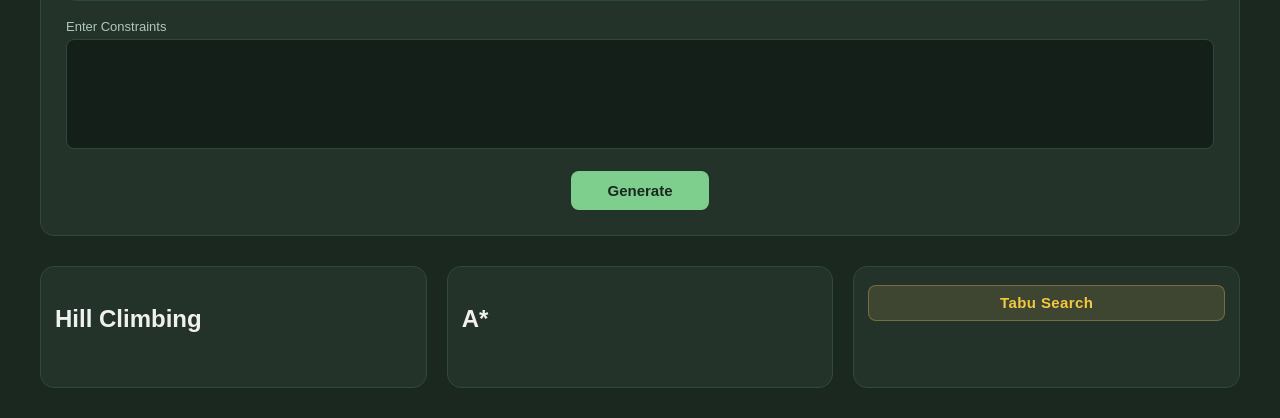
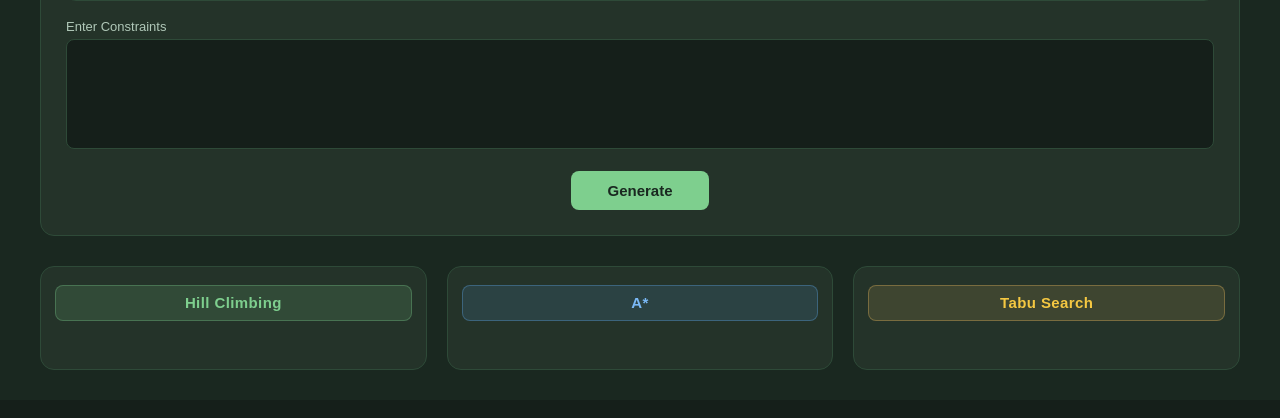
Before and after one commit to AzxRevanth/Constraint-Based-Arrangement-Optimiser, a Flask app: page / in a window 1280 px wide. Shown: the part 673-1091 px from the top of the page. After the commit the page ends 1043 px from the top, so only its background shows below. Run offline with Flask 3, Linux system fonts and the light colour scheme.

Commit message:
Replace headings with styled divs for algorithms

```diff
--- a/templates/index.html
+++ b/templates/index.html
@@ -65,14 +65,18 @@
   <div class="results">
 
     <div class="algo">
-      <h2>Hill Climbing</h2>
+      <div class="algo-header hc-header">
+        <span class="algo-label">Hill Climbing</span>
+      </div>
       <div id="hc-grid" class="grid"></div>
       <p id="hc-score"></p>
       <div id="hc-exp" class="exp"></div>
     </div>
 
     <div class="algo">
-      <h2>A*</h2>
+      <div class="algo-header ac-header">
+        <span class="algo-label">A*</span>
+      </div>
       <div id="ac-grid" class="grid"></div>
       <p id="ac-score"></p>
       <div id="ac-exp" class="exp"></div>
```
